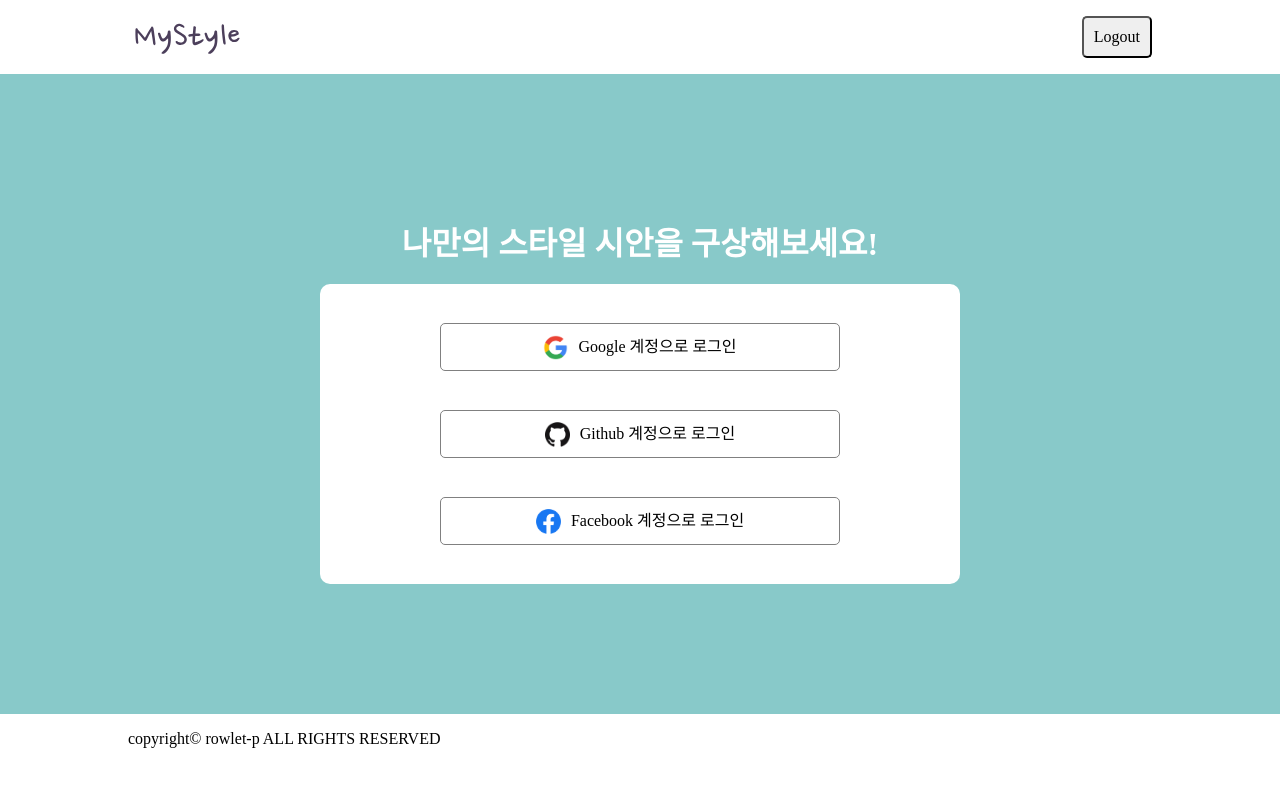
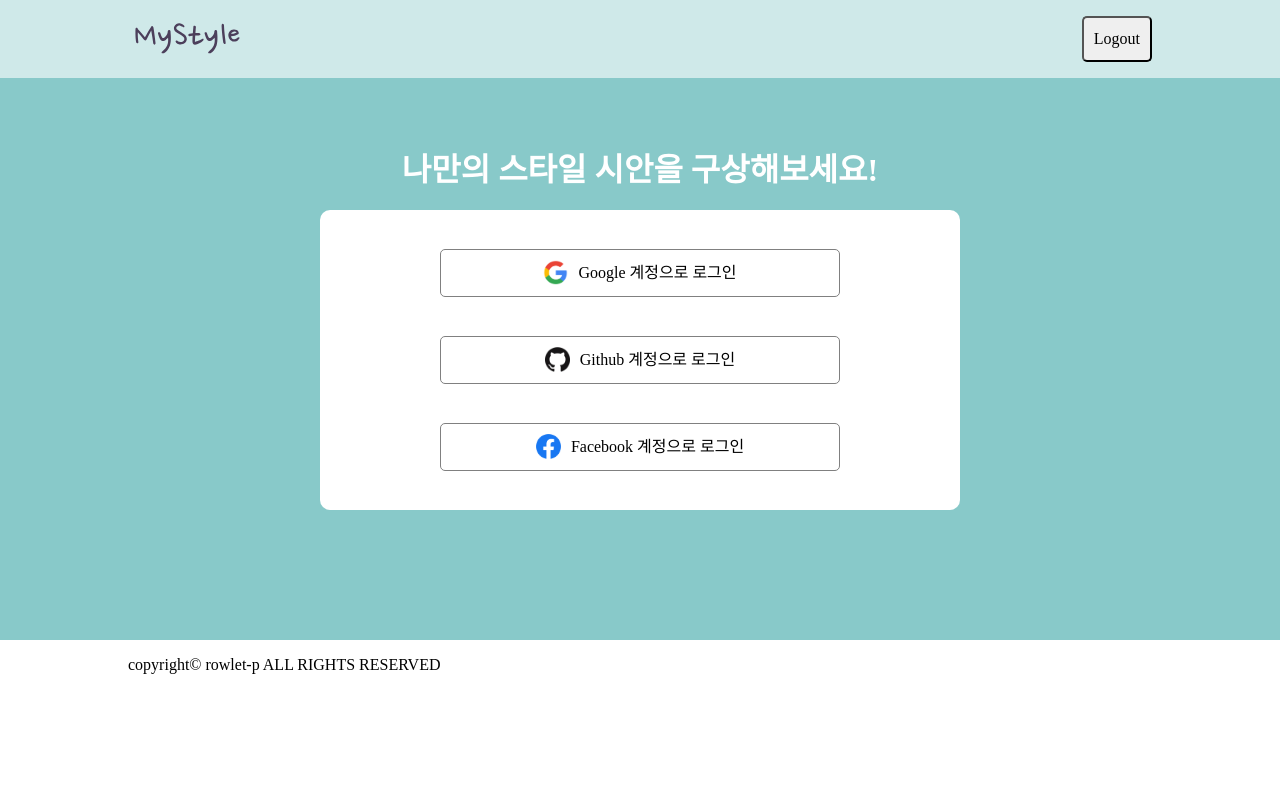
Before and after one commit to p-rowlet/my-style, a React (Create React App) app: page / in a window 1280 px wide. Shown: the top 786 px of the page. Built offline with nearby package versions, Linux system fonts and the light colour scheme; no server answers.

Commit message:
헤더 기능성 수정(임시)

```diff
--- a/src/components/header/header.jsx
+++ b/src/components/header/header.jsx
@@ -2,12 +2,23 @@ import React from "react";
 import styles from "./header.module.css";
 import logo from "./../../logo.svg";
 
-const Header = ({onLogout}) => {
+const Header = ({ onLogout }) => {
 	return (
 		<header className={styles.header}>
 			<div className={styles.content}>
-				<img className={styles.logoimg} src={logo} alt="MyStyle 로고" />
-				{onLogout && <button className={styles.logout} onClick={onLogout}>Logout</button>}
+				<a href="/">
+					<img
+						className={styles.logoimg}
+						src={logo}
+						alt="MyStyle 로고"
+					/>
+				</a>
+
+				{onLogout && (
+					<button className={styles.logout} onClick={onLogout}>
+						Logout
+					</button>
+				)}
 			</div>
 		</header>
 	);
--- a/src/components/header/header.module.css
+++ b/src/components/header/header.module.css
@@ -1,32 +1,37 @@
 @value mainColor, mainColorHover, mainColorText, mainShadow from '../../common/colors.css';
 
-.header{
+.header {
+	position: fixed;
+	top: 0;
+	left: 0;
+	background-color: rgba(255, 255, 255, 0.6);
 	display: flex;
 	justify-content: center;
 	width: 100%;
-    padding : 1rem 3rem ;
+	padding: 1rem 3rem;
 	box-shadow: mainShadow;
 }
 
-.logoimg{
+.logoimg {
 	width: 120px;
+    cursor: pointer;
 }
 
-.logout{
-    padding : 10px;
+.logout {
+	padding: 10px;
 	cursor: pointer;
-    border : 1px solid mainColor;
+	border: 1px solid mainColor;
 	border-radius: 5px;
-    background-color : mainColor;
-    color :mainColorText;
+	background-color: mainColor;
+	color: mainColorText;
 }
 
-.logout:hover{
-    background-color : mainColorHover;
+.logout:hover {
+	background-color: mainColorHover;
 }
 
-.content{
-    width : 80vw;
+.content {
+	width: 80vw;
 	display: flex;
 	justify-content: space-between;
 }
--- a/src/components/style_list/style_list.module.css
+++ b/src/components/style_list/style_list.module.css
@@ -3,6 +3,7 @@
 .section{
     display: flex;
     justify-content: center;
+    margin-top: 80px;
 }
 
 .list{
--- a/src/components/write_style/write_style.module.css
+++ b/src/components/write_style/write_style.module.css
@@ -1,6 +1,7 @@
 @value mainColor, mainColorHover, mainColorText, mainShadow from '../../common/colors.css';
 
 .section {
+	margin-top : 90px;
 	display: flex;
 	justify-content: center;
 }
```
Lines whose indentation alone changed are shown as unchanged.
